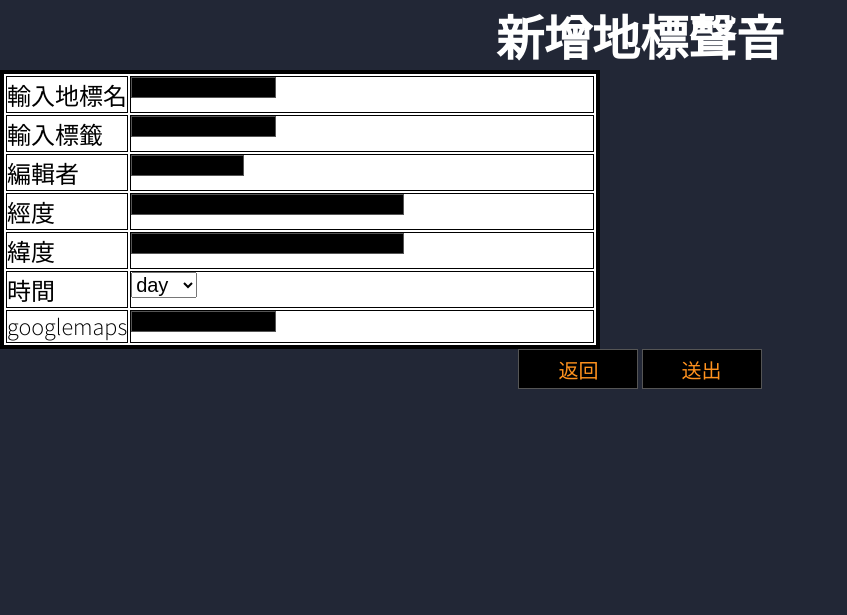
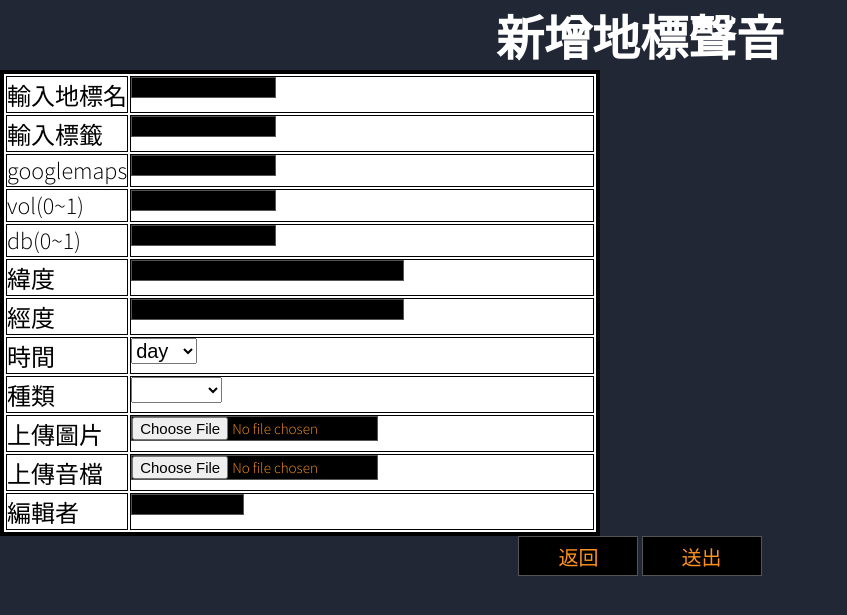
Before and after one commit to t107598066/t107598066.github.io, a PHP site: page /form.php in a window 1280 px wide. Shown: the top 615 px of the page, without its empty margins (0-847 px from the left). Run offline with PHP 8.4, Linux system fonts and the light colour scheme.

Commit message:
complete

```diff
--- a/form.php
+++ b/form.php
@@ -15,7 +15,7 @@
 
 <body>
   <p align="center"><font size="15" color="white"><b>新增地標聲音</b></font>
-<form method="POST" action="input.php">
+<form method="POST" enctype="multipart/form-data" action="input.php">
 <table border="4" width="600" id="table1" bgcolor="white" height="70" bordercolor="black" align="center">
      <tr>
          <td width="100"><font size="5" color="black">輸入地標名</font></td>
@@ -26,33 +26,61 @@
          <td><input type="text" id="inputLabelAdd" name="inputLabelAdd" minlength="4" maxlength="8" size="14" required="required" ></td>
      </tr>
      <tr>
-         <td width="100"><font size="5" color="black">編輯者</td>
-         <td><input type="text" id="inputAuthorAdd" name="inputAuthorAdd" minlength="4" maxlength="8" size="10" required="required" ></td>
+         <td width="100"><font size="5" color="black">googlemaps</td>
+        <td><input type="text" id="googleMapURL" name="googleMapURL" minlength="4" maxlength="100" size="14" required="required" ></td>
+
      </tr>
      <tr>
-         <td width="100"><font size="5" color="black">經度</td>
-         <td><input id="recordLng" name="recordLng" type="text" size="30" value="" required="required"/></td>
+         <td width="100"><font size="5" color="black">vol(0~1)</td>
+        <td><input type="text" id="vol" name="vol" minlength="1" maxlength="4" size="14" required="required" ></td>
+
+     </tr>
+     <tr>
+         <td width="100"><font size="5" color="black">db(0~1)</td>
+        <td><input type="text" id="db" name="db" minlength="1" maxlength="4" size="14" required="required" ></td>
+
      </tr>
      <tr>
          <td width="100"><font size="5" color="black">緯度</td>
          <td><input id="recordLat" name="recordLat" type="text" size="30" value="" required="required"/></td>
      </tr>
      <tr>
+         <td width="100"><font size="5" color="black">經度</td>
+         <td><input id="recordLng" name="recordLng" type="text" size="30" value="" required="required"/></td>
+     </tr>
+
+     <tr>
        <td width="100"><font size="5" color="black">時間</td>
-       <td><form>
+       <td>
            <select name="time" style="font-size:20px;">
              <option value="day">day</option>
              <option value="night">night</option>
          </select>
-       </form></td>
+       </td>
      </tr>
      <tr>
-         <td width="100"><font size="5" color="black">googlemaps</td>
-        <td><input type="text" id="inputMapAdd" name="inputMapAdd" minlength="4" maxlength="8" size="14" required="required" ></td>
-
+       <td width="100"><font size="5" color="black">種類</td>
+       <td>
+         <select name="type"  style="font-size:20px;">
+         <option value="null"> </option>
+       　<option value="city">city</option>
+       　<option value="location">location</option>
+       　<option value="event">event</option>
+         </select>
+       </td>
      </tr>
-
-
+     <tr>
+         <td width="100"><font size="5" color="black">上傳圖片</td>
+         <td><input type="file" name="uploadPic" accept="image/*"/></td>
+     </tr>
+     <tr>
+         <td width="100"><font size="5" color="black">上傳音檔</td>
+         <td><input type="file" name="uploadMusic" accept="audio/*"/></td>
+     </tr>
+     <tr>
+         <td width="100"><font size="5" color="black">編輯者</td>
+         <td><input type="text" id="inputAuthorAdd" name="inputAuthorAdd" minlength="4" maxlength="8" size="10" required="required" ></td>
+     </tr>
 
 </table>
 
--- a/scripts.js
+++ b/scripts.js
@@ -4,6 +4,7 @@ window.onload = function () {
     var radiusMax = 20;
 
     var color = {
+        null: '#444444',
         city: '#3a7bbf',
         location: '#99e0dc',
         event: '#ae65d5'
--- a/styles.css
+++ b/styles.css
@@ -12,7 +12,7 @@ body {
 
 .sidebar {
     width: 280px;
-    height: 140%;
+    height: 160%;
     padding: 40px;
     box-sizing: border-box;
     display: flex;
@@ -163,7 +163,7 @@ body {
 
 #mapid {
     width: 100%;
-    height: 140%;
+    height: 160%;
     z-index: 1;
 }
 
```
Also changed, not shown: index.php (+22 -14 lines), input.php (+6 -2 lines), assets/photos/11111.jpg (added), 1 other file.
